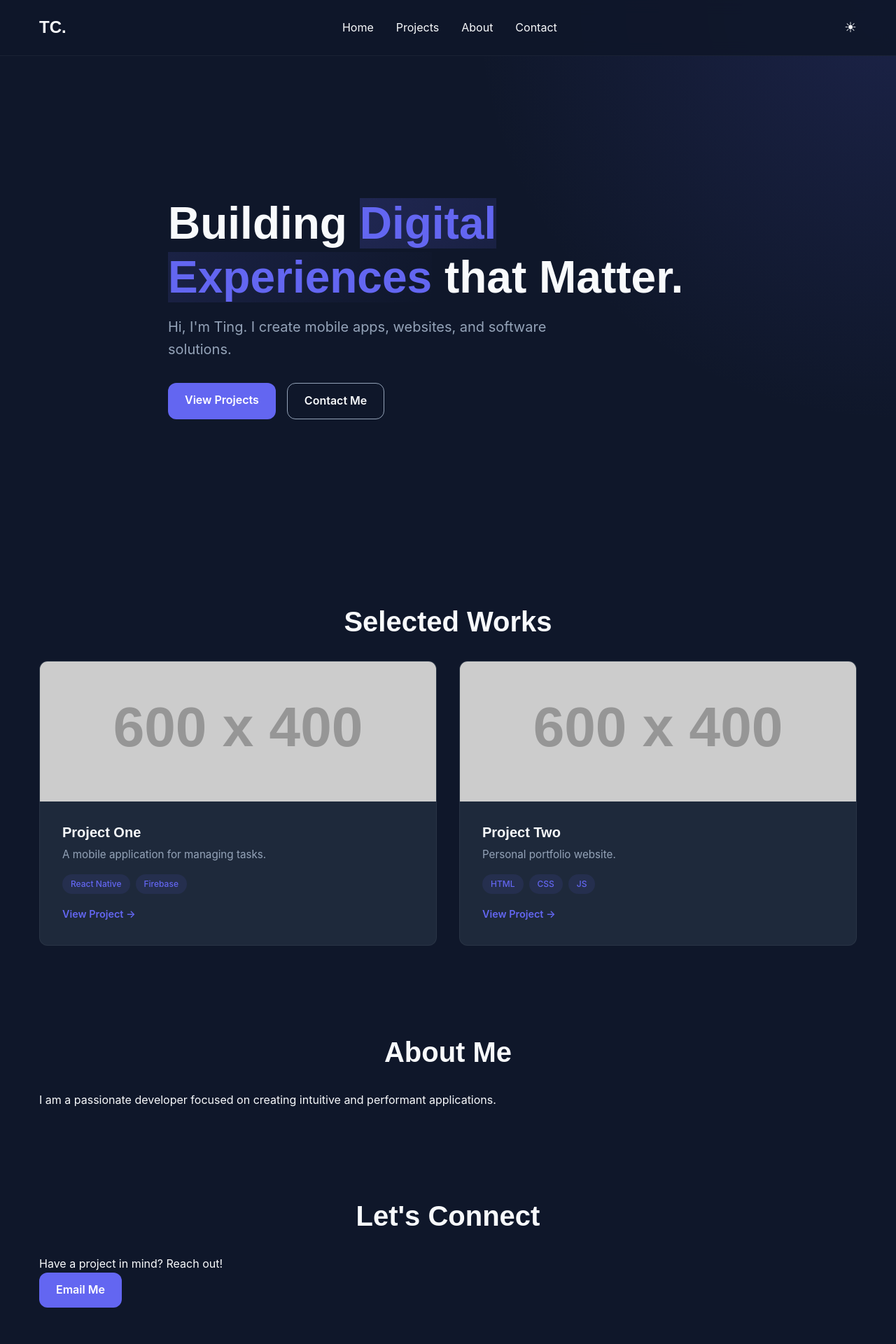
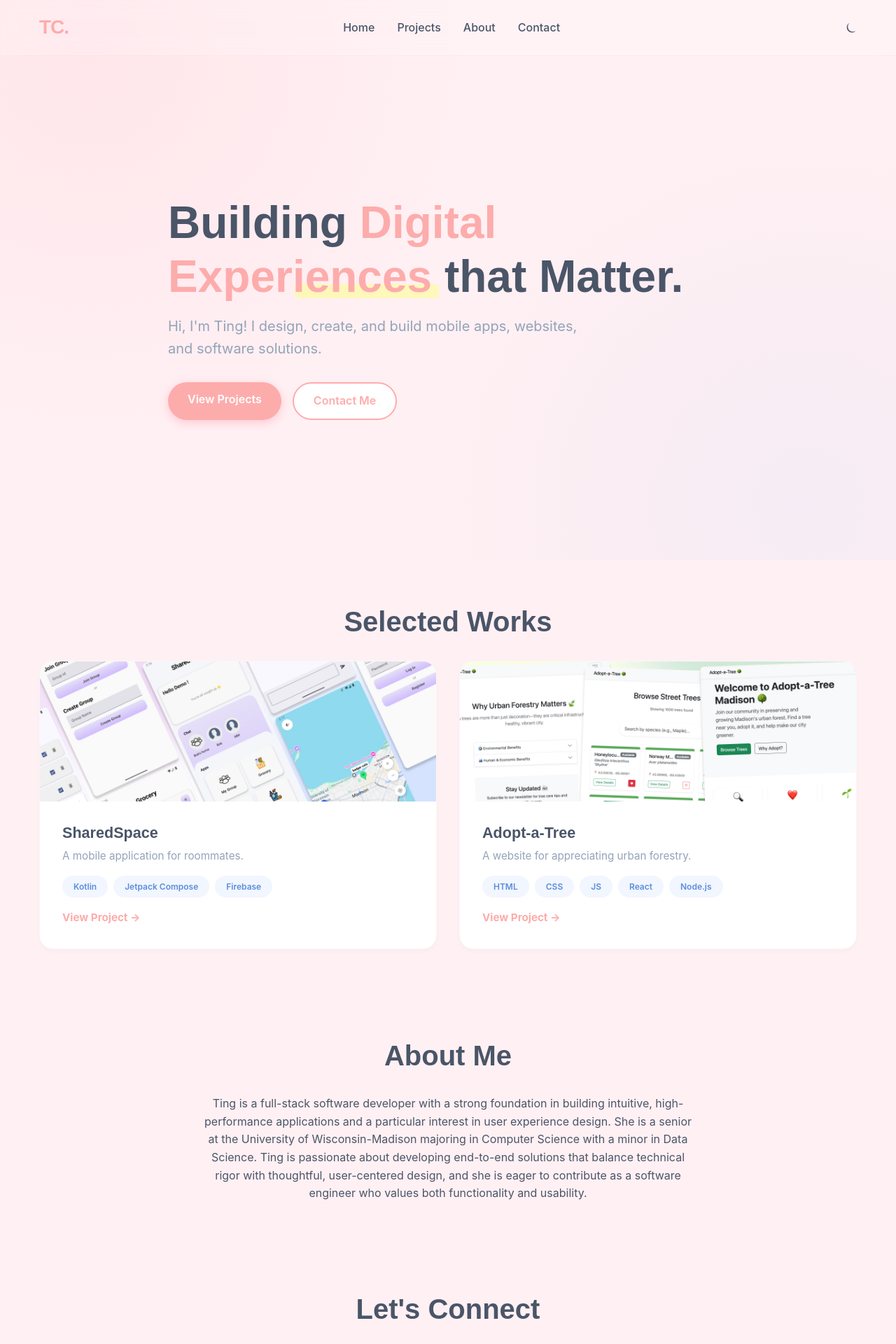
Before and after one commit to ytingchang/portfolio, a React (Vite) app: page / in a window 1280 px wide. Shown: the top 1920 px of the page at 70% size. Built offline with nearby package versions, Linux system fonts and the light colour scheme.

Commit message:
Added light theme, modified about me description, added projects

```diff
--- a/src/components/About.jsx
+++ b/src/components/About.jsx
@@ -4,7 +4,13 @@ const About = () => {
             <div className="container">
                 <h2 className="section-title">About Me</h2>
                 <div className="about-content">
-                    <p>I am a passionate developer focused on creating intuitive and performant applications.</p>
+                    <p>Ting is a full-stack software developer with a strong foundation in building intuitive,
+                        high-performance applications and a particular interest in user experience design.
+                        She is a senior at the University of Wisconsin-Madison majoring in Computer Science
+                        with a minor in Data Science.
+                        Ting is passionate about developing end-to-end solutions that balance technical rigor with thoughtful,
+                        user-centered design, and she is eager to contribute as a software engineer who values
+                        both functionality and usability.</p>
                 </div>
             </div>
         </section>
--- a/src/components/Contact.jsx
+++ b/src/components/Contact.jsx
@@ -4,6 +4,7 @@ const Contact = () => {
             <div className="container">
                 <h2 className="section-title">Let's Connect</h2>
                 <p>Have a project in mind? Reach out!</p>
+                <br />
                 <a href="mailto:yytingchang@gmail.com" class="btn btn-primary">Email Me</a>
             </div>
         </section>
--- a/src/components/Footer.jsx
+++ b/src/components/Footer.jsx
@@ -2,7 +2,7 @@ const Footer = () => {
     return (
         <footer className="footer">
             <div className="container">
-                <p>&copy; 2024 Ting Chang. All rights reserved.</p>
+                <p>&copy; 2025 Ting Chang. All rights reserved.</p>
             </div>
         </footer>
     );
--- a/src/components/Header.jsx
+++ b/src/components/Header.jsx
@@ -13,6 +13,22 @@ const Header = () => {
         return () => window.removeEventListener('scroll', handleScroll);
     }, []);
 
+    // Theme Logic
+    const [theme, setTheme] = useState('light');
+
+    useEffect(() => {
+        const savedTheme = localStorage.getItem('theme') || 'light';
+        setTheme(savedTheme);
+        document.documentElement.setAttribute('data-theme', savedTheme);
+    }, []);
+
+    const toggleTheme = () => {
+        const newTheme = theme === 'light' ? 'dark' : 'light';
+        setTheme(newTheme);
+        document.documentElement.setAttribute('data-theme', newTheme);
+        localStorage.setItem('theme', newTheme);
+    };
+
     const toggleMenu = () => setIsMenuOpen(!isMenuOpen);
 
     return (
@@ -27,8 +43,8 @@ const Header = () => {
                         <li><a href="#contact" className="nav-link" onClick={() => setIsMenuOpen(false)}>Contact</a></li>
                     </ul>
                 </nav>
-                <button className="theme-toggle" aria-label="Toggle theme">
-                    <span className="icon">☀</span>
+                <button className="theme-toggle" aria-label="Toggle theme" onClick={toggleTheme}>
+                    <span className="icon">{theme === 'light' ? '⏾' : '☀'}</span>
                 </button>
                 <button
                     className={`mobile-menu-btn ${isMenuOpen ? 'active' : ''}`}
--- a/src/components/Hero.jsx
+++ b/src/components/Hero.jsx
@@ -3,7 +3,7 @@ const Hero = () => {
         <section id="hero" className="hero-section">
             <div className="container">
                 <h1 className="hero-title">Building <span className="highlight">Digital Experiences</span> that Matter.</h1>
-                <p className="hero-subtitle">Hi, I'm Ting. I create mobile apps, websites, and software solutions.</p>
+                <p className="hero-subtitle">Hi, I'm Ting! I design, create, and build mobile apps, websites, and software solutions.</p>
                 <div className="hero-cta">
                     <a href="#projects" className="btn btn-primary">View Projects</a>
                     <a href="#contact" className="btn btn-secondary">Contact Me</a>
--- a/src/components/Projects.jsx
+++ b/src/components/Projects.jsx
@@ -2,19 +2,19 @@ const Projects = () => {
     const projects = [
         {
             id: 1,
-            title: "Project One",
-            description: "A mobile application for managing tasks.",
-            tags: ["React Native", "Firebase"],
-            image: "https://via.placeholder.com/600x400?text=Project+1",
+            title: "SharedSpace",
+            description: "A mobile application for roommates.",
+            tags: ["Kotlin", "Jetpack Compose", "Firebase"],
+            image: "/images/sharedspace-thumbnail.jpg",
             link: "#"
         },
         {
             id: 2,
-            title: "Project Two",
-            description: "Personal portfolio website.",
-            tags: ["HTML", "CSS", "JS"],
-            image: "https://via.placeholder.com/600x400?text=Project+2",
-            link: "#"
+            title: "Adopt-a-Tree",
+            description: "A website for appreciating urban forestry.",
+            tags: ["HTML", "CSS", "JS", "React", "Node.js"],
+            image: "/images/adoptatree-thumbnail.jpg",
+            link: "https://cs571-f25.github.io/p194/#/"
         },
         // {
         //     id: 3,
@@ -44,7 +44,7 @@ const Projects = () => {
                                         <span key={index} className="tag">{tag}</span>
                                     ))}
                                 </div>
-                                <a href={project.link} className="project-link">View Project &rarr;</a>
+                                <a href={project.link} target="_blank" rel="noopener noreferrer" className="project-link">View Project &rarr;</a>
                             </div>
                         </article>
                     ))}
--- a/src/index.css
+++ b/src/index.css
@@ -1,18 +1,18 @@
 :root {
-  /* Color Palette */
-  --primary-color: #6366f1;
-  /* Indigo */
-  --primary-hover: #4f46e5;
-  --background-color: #0f172a;
-  /* Slate 900 */
-  --surface-color: #1e293b;
-  /* Slate 800 */
-  --text-color: #f8fafc;
-  /* Slate 50 */
+  /* Color Palette - Soft, Cute, Warm */
+  --primary-color: #FDACAC;
+  /* Warm Soft Pink */
+  --primary-hover: #FD7979;
+  --background-color: #fff0f3;
+  /* Very Light Pinkish White */
+  --surface-color: #ffffff;
+  --text-color: #4a5568;
+  /* Soft Dark Grey */
   --text-muted: #94a3b8;
-  /* Slate 400 */
-  --accent-color: #38bdf8;
-  /* Sky 400 */
+  --accent-color: #a0c4ff;
+  /* Soft Blue */
+  --accent-glow: #fdfd96;
+  /* Soft Yellow */
 
   /* Spacing */
   --spacing-xs: 0.5rem;
@@ -28,7 +28,8 @@
   /* Layout */
   --container-width: 1200px;
   --header-height: 80px;
-  --border-radius: 12px;
+  --border-radius: 20px;
+  /* Softer, rounder corners */
 }
 
 /* Reset & Base Styles */
@@ -64,7 +65,7 @@ h6 {
 a {
   text-decoration: none;
   color: inherit;
-  transition: color 0.3s ease;
+  transition: all 0.3s ease;
 }
 
 ul {
@@ -85,8 +86,9 @@ img {
 
 .btn {
   display: inline-block;
-  padding: 0.75rem 1.5rem;
-  border-radius: var(--border-radius);
+  padding: 0.75rem 1.75rem;
+  border-radius: 99px;
+  /* Pill shape for cuteness */
   font-weight: 600;
   cursor: pointer;
   transition: all 0.3s ease;
@@ -95,32 +97,49 @@ img {
 .btn-primary {
   background-color: var(--primary-color);
   color: white;
+  box-shadow: 0 4px 14px rgba(255, 143, 163, 0.4);
 }
 
 .btn-primary:hover {
   background-color: var(--primary-hover);
-  transform: translateY(-2px);
+  transform: translateY(-2px) scale(1.02);
+  box-shadow: 0 6px 20px rgba(255, 143, 163, 0.6);
 }
 
 .btn-secondary {
-  background-color: transparent;
-  border: 1px solid var(--text-muted);
-  color: var(--text-color);
+  background-color: white;
+  border: 2px solid var(--primary-color);
+  color: var(--primary-color);
 }
 
 .btn-secondary:hover {
-  border-color: var(--text-color);
-  background-color: rgba(255, 255, 255, 0.05);
+  background-color: var(--primary-color);
+  color: white;
+  transform: translateY(-2px);
 }
 
 .section {
   padding: var(--spacing-lg) 0;
 }
 
+/* Center content for specific sections */
+#about .container,
+#contact .container {
+  display: flex;
+  flex-direction: column;
+  align-items: center;
+  text-align: center;
+}
+
+.about-content {
+  max-width: 700px;
+}
+
 .section-title {
   font-size: 2.5rem;
   margin-bottom: var(--spacing-md);
   text-align: center;
+  color: var(--text-color);
 }
 
 /* Header */
@@ -132,10 +151,10 @@ img {
   top: 0;
   left: 0;
   width: 100%;
-  background-color: rgba(15, 23, 42, 0.9);
-  backdrop-filter: blur(10px);
+  background-color: rgba(255, 255, 255, 0.2);
+  backdrop-filter: blur(12px);
   z-index: 1000;
-  border-bottom: 1px solid rgba(255, 255, 255, 0.05);
+  border-bottom: 1px solid rgba(255, 143, 163, 0.1);
 }
 
 .header .container {
@@ -147,13 +166,19 @@ img {
 
 .logo {
   font-family: var(--font-heading);
-  font-size: 1.5rem;
-  font-weight: 700;
+  font-size: 1.75rem;
+  font-weight: 800;
+  color: var(--primary-color);
+  letter-spacing: -1px;
 }
 
 .nav-list {
   display: flex;
   gap: var(--spacing-md);
+}
+
+.nav-link {
+  font-weight: 500;
 }
 
 .nav-link:hover {
@@ -166,18 +191,34 @@ img {
   display: flex;
   align-items: center;
   padding-top: var(--header-height);
-  background: radial-gradient(circle at top right, rgba(99, 102, 241, 0.15), transparent 40%);
+  background: radial-gradient(circle at 10% 10%, rgba(255, 143, 163, 0.1), transparent 40%),
+    radial-gradient(circle at 90% 90%, rgba(160, 196, 255, 0.1), transparent 40%);
 }
 
 .hero-title {
   font-size: clamp(2.5rem, 5vw, 4.5rem);
   margin-bottom: var(--spacing-sm);
   max-width: 800px;
+  color: var(--text-color);
 }
 
 .highlight {
   color: var(--primary-color);
-  background: linear-gradient(120deg, rgba(99, 102, 241, 0.2) 0%, rgba(99, 102, 241, 0) 100%);
+  position: relative;
+  z-index: 1;
+}
+
+.highlight::after {
+  content: '';
+  position: absolute;
+  bottom: 5px;
+  left: -90%;
+  width: 200%;
+  height: 20px;
+  background-color: var(--accent-glow);
+  z-index: -1;
+  border-radius: 4px;
+  opacity: 0.6;
 }
 
 .hero-subtitle {
@@ -197,7 +238,7 @@ img {
   padding: var(--spacing-md) 0;
   text-align: center;
   color: var(--text-muted);
-  border-top: 1px solid rgba(255, 255, 255, 0.05);
+  background-color: rgba(255, 255, 255, 0.2);
   margin-top: var(--spacing-lg);
 }
 
@@ -214,8 +255,9 @@ img {
 .mobile-menu-btn span {
   display: block;
   width: 25px;
-  height: 2px;
-  background-color: var(--text-color);
+  height: 3px;
+  background-color: var(--primary-color);
+  border-radius: 3px;
 }
 
 .theme-toggle {
@@ -233,17 +275,16 @@ img {
     top: var(--header-height);
     left: 0;
     width: 100%;
-    background-color: var(--surface-color);
+    background-color: white;
     padding: var(--spacing-md);
-    border-bottom: 1px solid rgba(255, 255, 255, 0.05);
+    box-shadow: 0 10px 30px rgba(0, 0, 0, 0.05);
     transform: translateY(-150%);
-    transition: transform 0.3s ease-in-out;
+    transition: transform 0.3s cubic-bezier(0.16, 1, 0.3, 1);
     z-index: 999;
   }
 
   .nav.active {
     transform: translateY(0);
-    box-shadow: 0 10px 30px rgba(0, 0, 0, 0.5);
   }
 
   .nav-list {
@@ -258,11 +299,11 @@ img {
   }
 
   .mobile-menu-btn.active span:nth-child(1) {
-    transform: rotate(45deg) translate(5px, 6px);
+    transform: rotate(45deg) translate(5px, 7px);
   }
 
   .mobile-menu-btn.active span:nth-child(2) {
-    transform: rotate(-45deg) translate(5px, -6px);
+    transform: rotate(-45deg) translate(5px, -7px);
   }
 
   .mobile-menu-btn span {
@@ -278,17 +319,19 @@ img {
 }
 
 .project-card {
-  background-color: var(--surface-color);
+  background-color: white;
   border-radius: var(--border-radius);
   overflow: hidden;
-  transition: transform 0.3s ease, box-shadow 0.3s ease;
-  border: 1px solid rgba(255, 255, 255, 0.05);
+  /* Important for border radius */
+  transition: all 0.4s cubic-bezier(0.175, 0.885, 0.32, 1.275);
+  border: 1px solid rgba(0, 0, 0, 0.03);
+  box-shadow: 0 4px 6px rgba(0, 0, 0, 0.02);
 }
 
 .project-card:hover {
-  transform: translateY(-5px);
-  box-shadow: 0 10px 30px rgba(0, 0, 0, 0.2);
-  border-color: var(--primary-color);
+  transform: translateY(-8px);
+  box-shadow: 0 20px 40px rgba(255, 143, 163, 0.15);
+  border-color: rgba(255, 143, 163, 0.3);
 }
 
 .project-image {
@@ -300,11 +343,11 @@ img {
   width: 100%;
   height: 100%;
   object-fit: cover;
-  transition: transform 0.3s ease;
+  transition: transform 0.5s ease;
 }
 
 .project-card:hover .project-image img {
-  transform: scale(1.05);
+  transform: scale(1.1);
 }
 
 .project-content {
@@ -312,8 +355,10 @@ img {
 }
 
 .project-title {
-  font-size: 1.25rem;
+  font-size: 1.35rem;
+  font-weight: 700;
   margin-bottom: var(--spacing-xs);
+  color: var(--text-color);
 }
 
 .project-description {
@@ -335,20 +380,102 @@ img {
 }
 
 .tag {
-  background-color: rgba(99, 102, 241, 0.1);
-  color: var(--primary-color);
-  padding: 0.25rem 0.75rem;
+  background-color: rgba(160, 196, 255, 0.15);
+  /* Soft blue */
+  color: #5c8ddb;
+  padding: 0.35rem 1rem;
   border-radius: 99px;
   font-size: 0.75rem;
-  font-weight: 500;
+  font-weight: 600;
 }
 
 .project-link {
   color: var(--primary-color);
-  font-weight: 600;
-  font-size: 0.9rem;
+  font-weight: 700;
+  font-size: 0.95rem;
+  display: inline-block;
 }
 
 .project-link:hover {
-  text-decoration: underline;
+  text-decoration: none;
+  transform: translateX(5px);
 }
+
+/* Dark Mode Theme */
+[data-theme='dark'] {
+  /* Original Dark Theme Colors */
+  --primary-color: #6366f1;
+  /* Indigo */
+  --primary-hover: #4f46e5;
+  --background-color: #0f172a;
+  /* Slate 900 */
+  --surface-color: #1e293b;
+  /* Slate 800 */
+  --text-color: #f8fafc;
+  /* Slate 50 */
+  --text-muted: #94a3b8;
+  /* Slate 400 */
+  --accent-color: #38bdf8;
+  /* Sky 400 */
+  --accent-glow: rgba(99, 102, 241, 0.5);
+  /* Glow for dark mode */
+}
+
+/* Dark Mode Adjustments */
+[data-theme='dark'] .project-card {
+  border-color: rgba(255, 255, 255, 0.05);
+  background-color: var(--surface-color);
+  /* Fix white background */
+}
+
+[data-theme='dark'] .header {
+  background-color: rgba(15, 23, 42, 0.2);
+  border-bottom: 1px solid rgba(255, 255, 255, 0.05);
+}
+
+[data-theme='dark'] .footer {
+  background-color: transparent;
+  border-top: 1px solid rgba(255, 255, 255, 0.05);
+}
+
+[data-theme='dark'] .btn-secondary {
+  border-color: var(--text-muted);
+  color: var(--text-color);
+  background-color: transparent;
+  /* Fix white background */
+}
+
+[data-theme='dark'] .btn-secondary:hover {
+  background-color: rgba(255, 255, 255, 0.05);
+  border-color: var(--text-color);
+}
+
+[data-theme='dark'] .highlight::after {
+  background-color: rgba(57, 60, 235, 0.5);
+  height: 20px;
+  /* Reset highlight height for dark mode style */
+  bottom: 5px;
+  left: -90%;
+  width: 200%;
+}
+
+[data-theme='dark'] .btn-primary {
+  box-shadow: 0 4px 14px rgba(99, 102, 241, 0.4);
+  /* Indigo glow instead of pink */
+}
+
+[data-theme='dark'] .btn-primary:hover {
+  box-shadow: 0 6px 20px rgba(99, 102, 241, 0.6);
+}
+
+[data-theme='dark'] .project-title {
+  color: var(--text-color);
+  /* Ensure it uses the light text color, not dark grey */
+}
+
+[data-theme='dark'] .project-card:hover {
+  box-shadow: 0 20px 40px rgba(99, 102, 241, 0.15);
+  /* Indigo shadow */
+  border-color: var(--primary-color);
+  /* Indigo border */
+}
```
Also changed, not shown: public/images/adoptatree-thumbnail.jpg (added), public/images/sharedspace-thumbnail.jpg (added), 7 other files (tests, documents, lock files or other folders).
